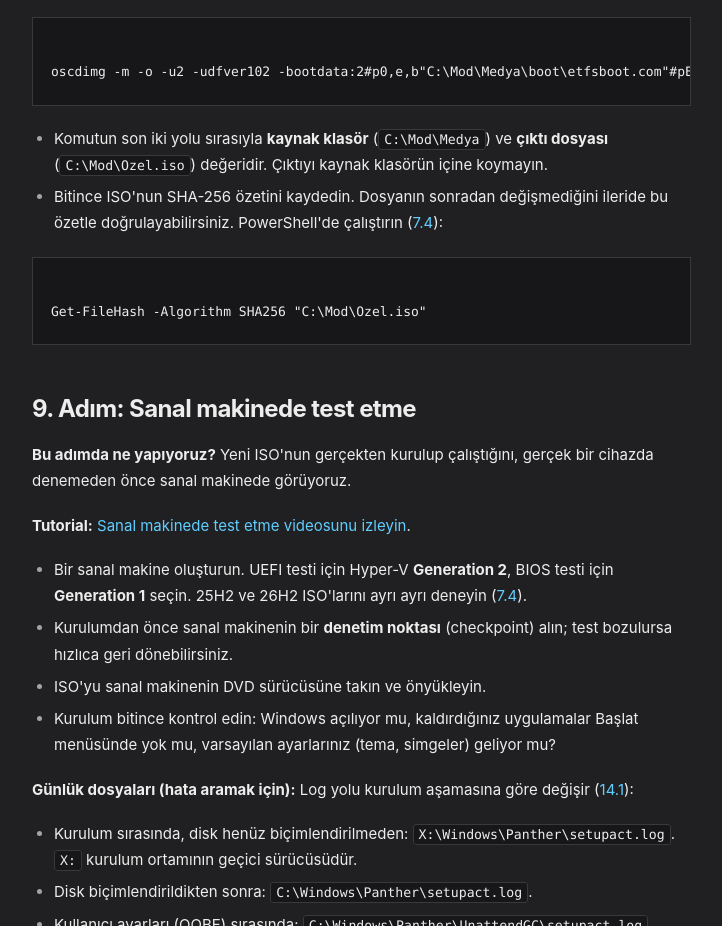
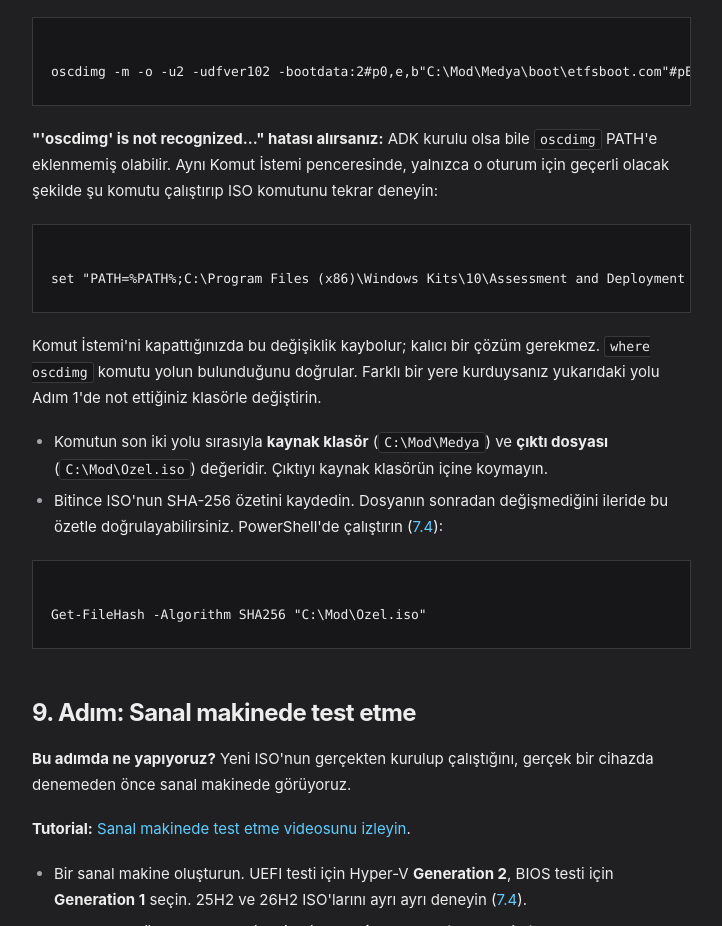
Before and after one commit to emirttac/emirttac-Windows-Guide, a plain HTML site: page tutorial.html in a window 1280 px wide. Shown: the part 9012-9938 px from the top of the page, without its empty margins (292-1014 px from the left). Drawn offline with Linux system fonts and the light colour scheme.

Commit message:
Add oscdimg PATH note to step 8 of tutorial
Co-authored-by: Copilot App <223556219+Copilot@users.noreply.github.com>

```diff
--- a/tutorial.html
+++ b/tutorial.html
@@ -223,6 +223,9 @@ copy "C:\Mod\install.wim" "C:\Mod\Medya\sources\"</code></pre>
           <li>Yönetici Komut İstemi'nde ISO'yu oluşturun. <code>oscdimg.exe</code> PATH'te değilse Adım 1'de not ettiğiniz tam yolu tırnak içinde yazın:</li>
         </ul>
         <pre><code>oscdimg -m -o -u2 -udfver102 -bootdata:2#p0,e,b"C:\Mod\Medya\boot\etfsboot.com"#pEF,e,b"C:\Mod\Medya\efi\microsoft\boot\efisys.bin" "C:\Mod\Medya" "C:\Mod\Ozel.iso"</code></pre>
+        <p><strong>"'oscdimg' is not recognized..." hatası alırsanız:</strong> ADK kurulu olsa bile <code>oscdimg</code> PATH'e eklenmemiş olabilir. Aynı Komut İstemi penceresinde, yalnızca o oturum için geçerli olacak şekilde şu komutu çalıştırıp ISO komutunu tekrar deneyin:</p>
+        <pre><code>set "PATH=%PATH%;C:\Program Files (x86)\Windows Kits\10\Assessment and Deployment Kit\Deployment Tools\amd64\Oscdimg"</code></pre>
+        <p>Komut İstemi'ni kapattığınızda bu değişiklik kaybolur; kalıcı bir çözüm gerekmez. <code>where oscdimg</code> komutu yolun bulunduğunu doğrular. Farklı bir yere kurduysanız yukarıdaki yolu Adım 1'de not ettiğiniz klasörle değiştirin.</p>
         <ul>
           <li>Komutun son iki yolu sırasıyla <strong>kaynak klasör</strong> (<code>C:\Mod\Medya</code>) ve <strong>çıktı dosyası</strong> (<code>C:\Mod\Ozel.iso</code>) değeridir. Çıktıyı kaynak klasörün içine koymayın.</li>
           <li>Bitince ISO'nun SHA-256 özetini kaydedin. Dosyanın sonradan değişmediğini ileride bu özetle doğrulayabilirsiniz. PowerShell'de çalıştırın (<a href="iso-and-automation.html#bolum-7-4">7.4</a>):</li>
```
